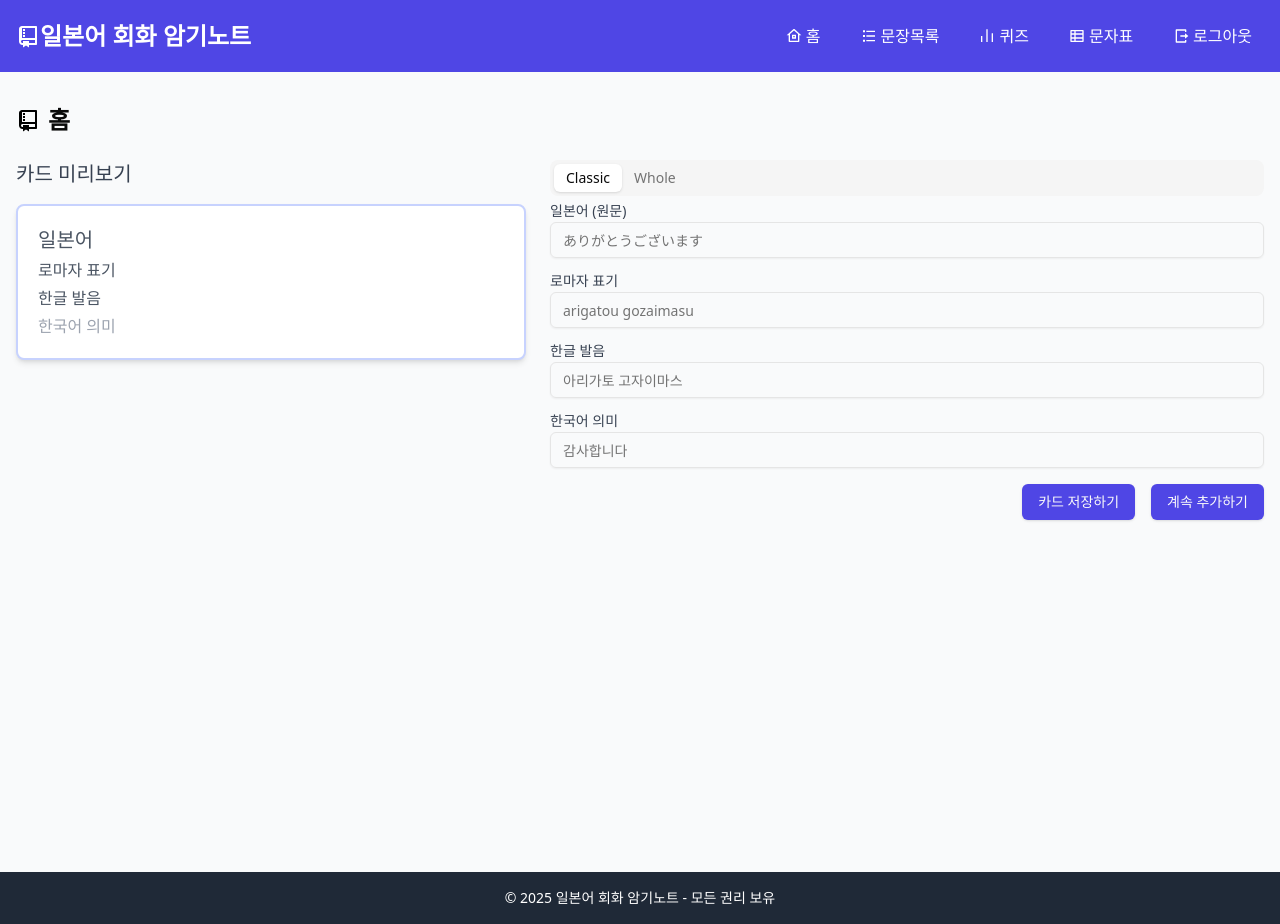
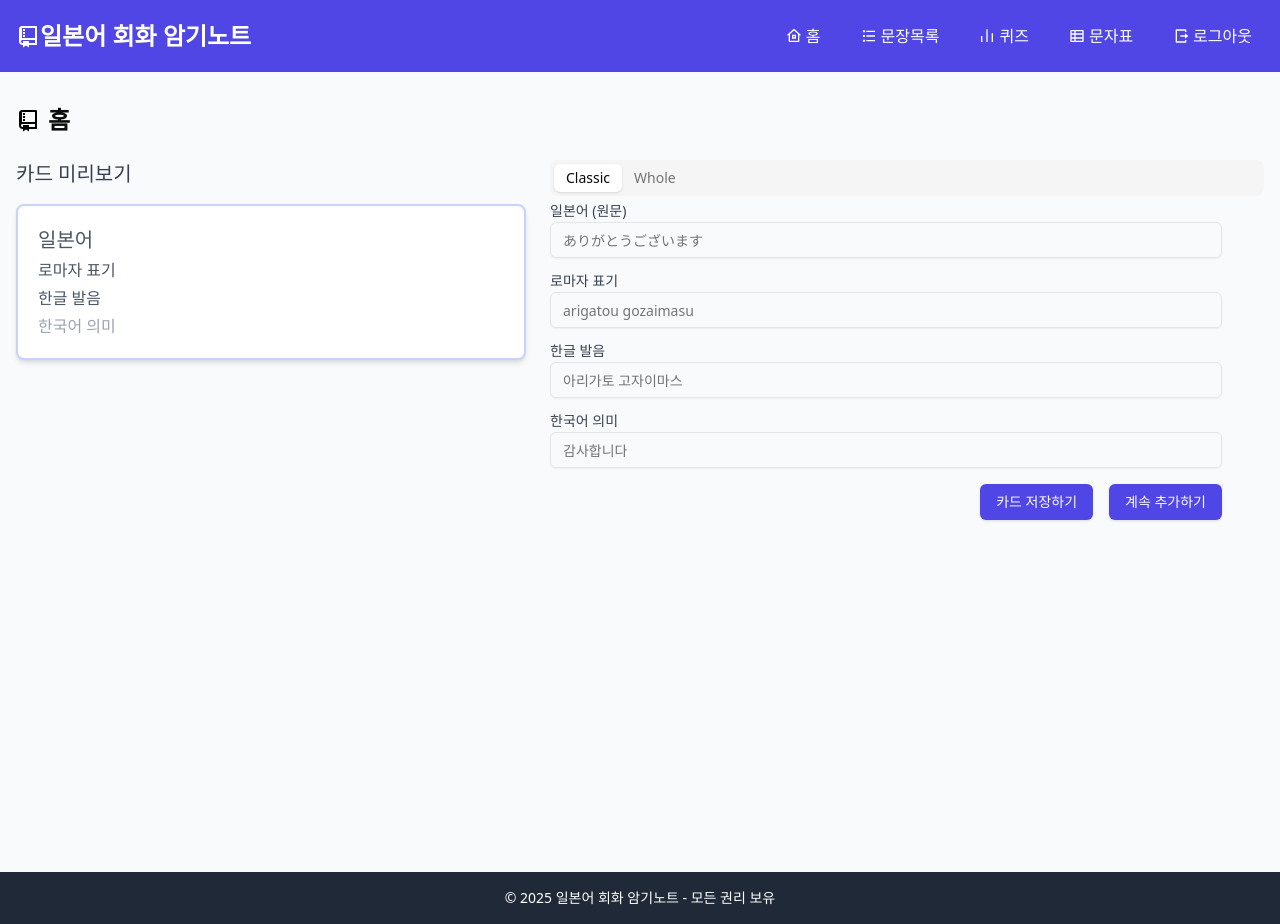
Before and after one commit to cornchiplick/minimoku, a Next.js app: page /accumulate in a window 1280 px wide. Built offline with nearby package versions, Linux system fonts and the light colour scheme.

Commit message:
Style: CardForm 컴포넌트의 반응형 디자인 추가

```diff
--- a/components/accumulate/organisms/CardForm.tsx
+++ b/components/accumulate/organisms/CardForm.tsx
@@ -12,7 +12,9 @@ const CardForm = ({onSubmit}: CardFormProps) => {
   const {handleSubmit} = useFormContext<CardInputs>();
 
   return (
-    <form onSubmit={handleSubmit(onSubmit)} className="flex flex-[0.7] flex-col gap-4">
+    <form
+      onSubmit={handleSubmit(onSubmit)}
+      className="flex w-full max-w-2xl flex-col gap-4 lg:flex-[0.7]">
       <div className="flex flex-1 flex-col gap-4">
         <FormInput
           name="japanese"
```
